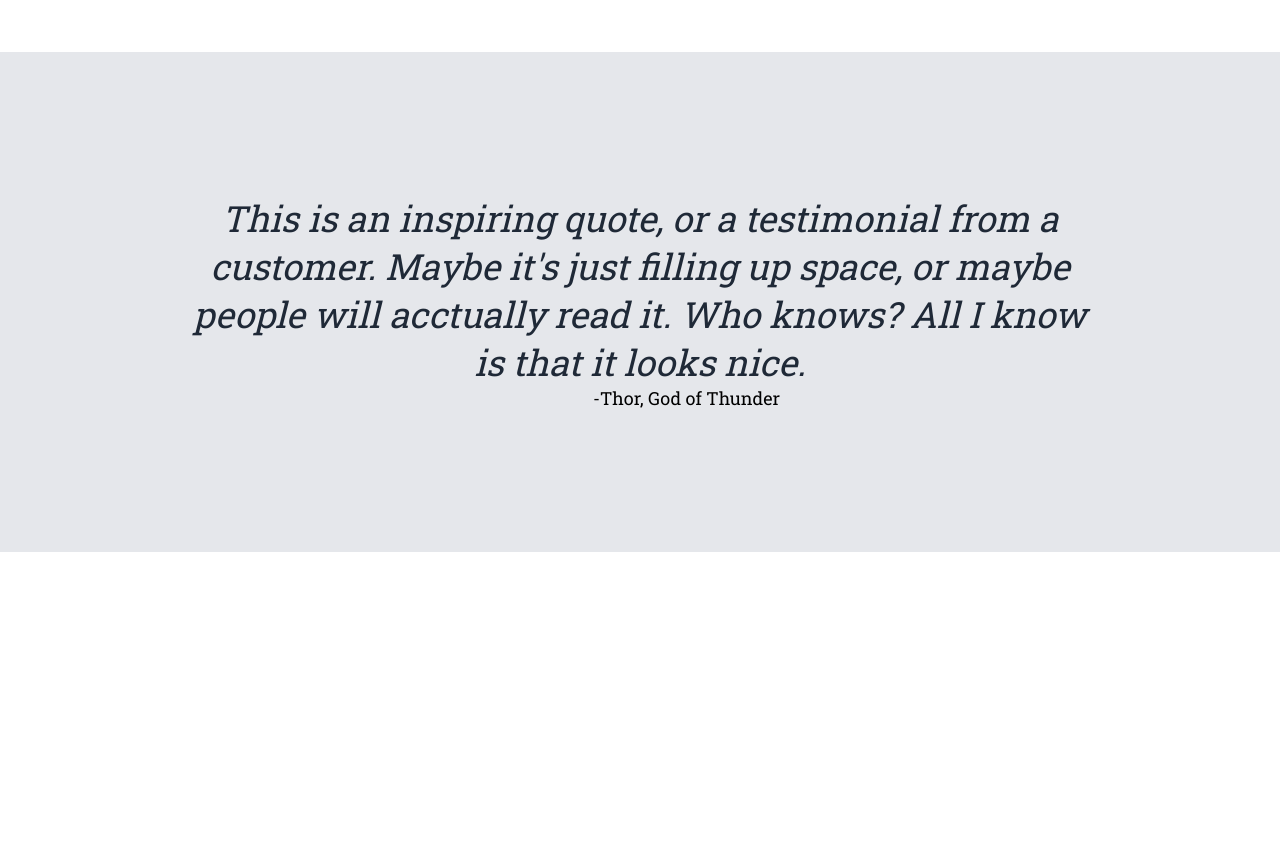
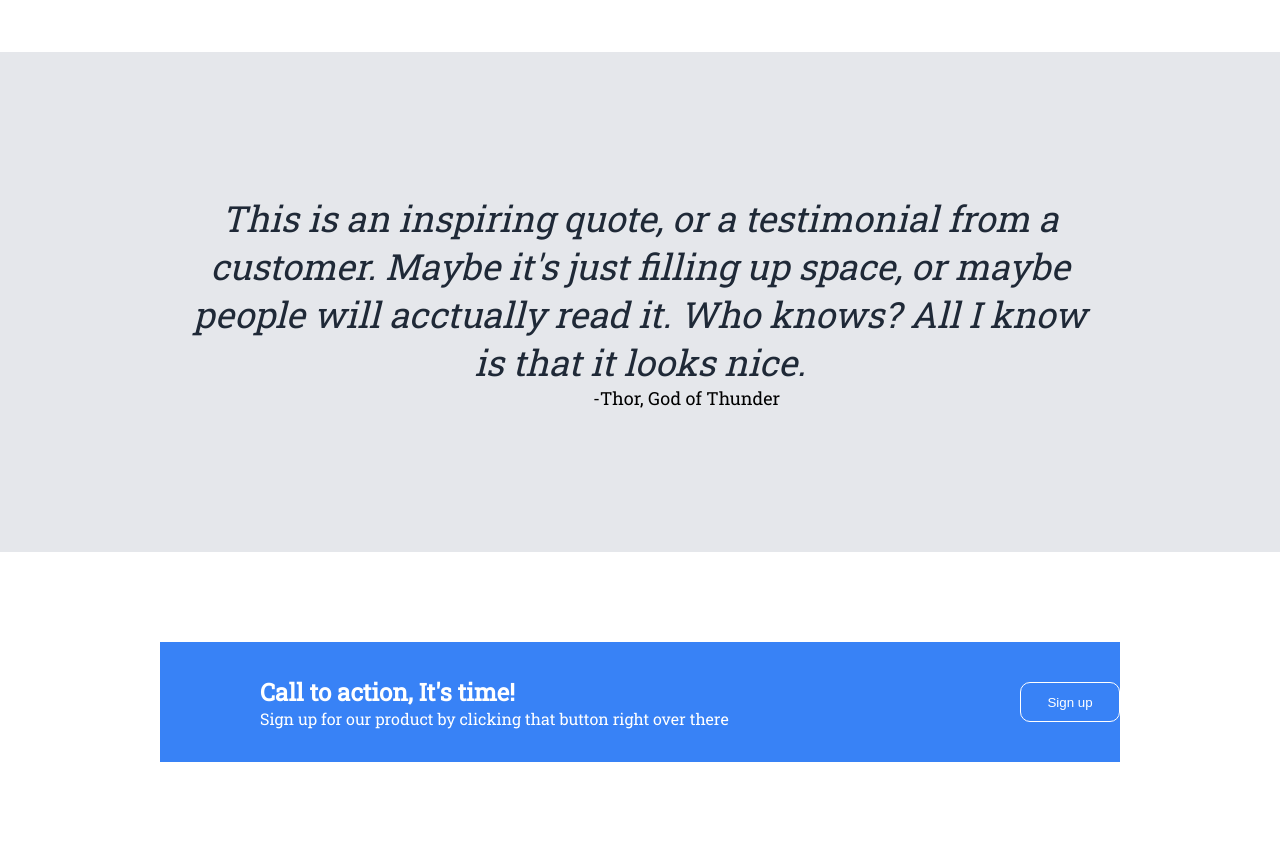
Before and after one commit to KuyaSei/odin-landing-page, a plain HTML site: page index.html in a window 1280 px wide. Shown: the part 1043-1895 px from the top of the page. Before the commit the page ends 1595 px from the top, so only its background shows below. Drawn offline with Linux system fonts and the light colour scheme.

Commit message:
Finished last div

```diff
--- a/index.html
+++ b/index.html
@@ -83,6 +83,19 @@
         </div>
     </div>
 
+    <div class="last-div">
+        <div class="blue-container">
+            <div class="left">
+                <h4>Call to action, It's time!</h4>
+                <p class="last-p">Sign up for our product by clicking that button right over there</p>
+            </div>
+
+            <div class="right">
+                <button type="button" class="btn-last-div">Sign up</button>
+            </div>
+        </div>
+    </div>
+
 
 </body>
 
--- a/style.css
+++ b/style.css
@@ -144,3 +144,53 @@ h3
     justify-content: flex-end;
     margin-right: 500px;
 }
+
+.last-div {
+    height: 300px;
+    display: flex;
+    justify-content: center;
+    align-items: center;
+}
+
+.blue-container {
+    background-color: #3882F6;
+    width: 75%;
+    height: 40%;
+    display: flex;
+    flex-direction: row;
+}
+
+.left {
+    width: 80%;
+    margin-left: 100px;
+    display: flex;
+    flex-direction: column;
+    justify-content: center;
+}
+
+
+h4 {
+    font-size: 24px;
+    color: white;
+}
+
+
+.last-p
+{
+    color: white;
+}
+
+.right {
+    display: flex;
+    justify-content: flex-start;
+    align-items: center;
+}
+
+.btn-last-div {
+    background-color: #3882F6;
+    color: white;
+    width: 100px;
+    height: 40px;
+    border: 1px solid white;
+    border-radius: 10px;
+}
```
